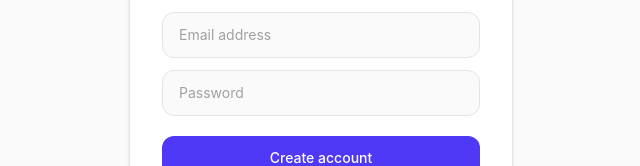
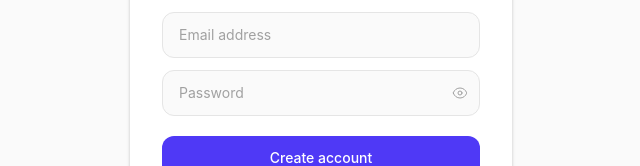
Before and after one commit to MuqtasidBhatti/mini-ecommerce-frontend, a React app: page /register in a window 1280 px wide. Shown: the part 355-521 px from the top of the page, without its empty margins (319-959 px from the left). Built offline with nearby package versions, Linux system fonts and the light colour scheme; the HTML template or start-up script is replaced by a standard one.

Commit message:
feat: add show/hide password toggle to login and register

```diff
--- a/src/pages/Login.jsx
+++ b/src/pages/Login.jsx
@@ -4,6 +4,7 @@
 const Login = () => {
   const [user, setUser] = useState({ email: "", password: "" })
   const [error, setError] = useState('')
+  const [showPassword, setShowPassword] = useState(false)
   const navigate = useNavigate()
 
   const handleLogin = async () => {
@@ -45,12 +46,30 @@
             onChange={(e) => setUser({ ...user, email: e.target.value })}
             className="w-full px-4 py-3 rounded-xl border border-neutral-200 text-sm text-neutral-800 placeholder:text-neutral-400 bg-neutral-50 focus:outline-none focus:ring-2 focus:ring-indigo-700 focus:border-transparent transition-all duration-150"
           />
-          <input
-            type="password"
-            placeholder="Password"
-            onChange={(e) => setUser({ ...user, password: e.target.value })}
-            className="w-full px-4 py-3 rounded-xl border border-neutral-200 text-sm text-neutral-800 placeholder:text-neutral-400 bg-neutral-50 focus:outline-none focus:ring-2 focus:ring-indigo-700 focus:border-transparent transition-all duration-150"
-          />
+          <div className="relative">
+            <input
+              type={showPassword ? "text" : "password"}
+              placeholder="Password"
+              onChange={(e) => setUser({ ...user, password: e.target.value })}
+              className="w-full px-4 py-3 rounded-xl border border-neutral-200 text-sm text-neutral-800 placeholder:text-neutral-400 bg-neutral-50 focus:outline-none focus:ring-2 focus:ring-indigo-700 focus:border-transparent transition-all duration-150"
+            />
+            <button
+              type="button"
+              onClick={() => setShowPassword(!showPassword)}
+              className="absolute right-3 top-1/2 -translate-y-1/2 text-neutral-400 hover:text-neutral-600 cursor-pointer"
+            >
+              {showPassword ? (
+                <svg xmlns="http://www.w3.org/2000/svg" className="w-4 h-4" fill="none" viewBox="0 0 24 24" stroke="currentColor" strokeWidth={1.5}>
+                  <path strokeLinecap="round" strokeLinejoin="round" d="M3.98 8.223A10.477 10.477 0 001.934 12C3.226 16.338 7.244 19.5 12 19.5c.993 0 1.953-.138 2.863-.395M6.228 6.228A10.45 10.45 0 0112 4.5c4.756 0 8.773 3.162 10.065 7.498a10.523 10.523 0 01-4.293 5.774M6.228 6.228L3 3m3.228 3.228l3.65 3.65m7.894 7.894L21 21m-3.228-3.228l-3.65-3.65m0 0a3 3 0 10-4.243-4.243m4.242 4.242L9.88 9.88" />
+                </svg>
+              ) : (
+                <svg xmlns="http://www.w3.org/2000/svg" className="w-4 h-4" fill="none" viewBox="0 0 24 24" stroke="currentColor" strokeWidth={1.5}>
+                  <path strokeLinecap="round" strokeLinejoin="round" d="M2.036 12.322a1.012 1.012 0 010-.639C3.423 7.51 7.36 4.5 12 4.5c4.638 0 8.573 3.007 9.963 7.178.07.207.07.431 0 .639C20.577 16.49 16.64 19.5 12 19.5c-4.638 0-8.573-3.007-9.963-7.178z" />
+                  <path strokeLinecap="round" strokeLinejoin="round" d="M15 12a3 3 0 11-6 0 3 3 0 016 0z" />
+                </svg>
+              )}
+            </button>
+          </div>
         </div>
 
         <button
--- a/src/pages/Register.jsx
+++ b/src/pages/Register.jsx
@@ -4,6 +4,7 @@
 const Register = () => {
   const [user, setUser] = useState({ name: "", email: "", password: "" })
   const [error, setError] = useState('')
+  const [showPassword, setShowPassword] = useState(false)
   const navigate = useNavigate()
 
   const handleRegister = async () => {
@@ -49,12 +50,30 @@
             onChange={(e) => setUser({ ...user, email: e.target.value })}
             className="w-full px-4 py-3 rounded-xl border border-neutral-200 text-sm text-neutral-800 placeholder:text-neutral-400 bg-neutral-50 focus:outline-none focus:ring-2 focus:ring-indigo-700 focus:border-transparent transition-all duration-150"
           />
-          <input
-            type="password"
-            placeholder="Password"
-            onChange={(e) => setUser({ ...user, password: e.target.value })}
-            className="w-full px-4 py-3 rounded-xl border border-neutral-200 text-sm text-neutral-800 placeholder:text-neutral-400 bg-neutral-50 focus:outline-none focus:ring-2 focus:ring-indigo-700 focus:border-transparent transition-all duration-150"
-          />
+          <div className="relative">
+            <input
+              type={showPassword ? "text" : "password"}
+              placeholder="Password"
+              onChange={(e) => setUser({ ...user, password: e.target.value })}
+              className="w-full px-4 py-3 rounded-xl border border-neutral-200 text-sm text-neutral-800 placeholder:text-neutral-400 bg-neutral-50 focus:outline-none focus:ring-2 focus:ring-indigo-700 focus:border-transparent transition-all duration-150"
+            />
+            <button
+              type="button"
+              onClick={() => setShowPassword(!showPassword)}
+              className="absolute right-3 top-1/2 -translate-y-1/2 text-neutral-400 hover:text-neutral-600 cursor-pointer"
+            >
+              {showPassword ? (
+                <svg xmlns="http://www.w3.org/2000/svg" className="w-4 h-4" fill="none" viewBox="0 0 24 24" stroke="currentColor" strokeWidth={1.5}>
+                  <path strokeLinecap="round" strokeLinejoin="round" d="M3.98 8.223A10.477 10.477 0 001.934 12C3.226 16.338 7.244 19.5 12 19.5c.993 0 1.953-.138 2.863-.395M6.228 6.228A10.45 10.45 0 0112 4.5c4.756 0 8.773 3.162 10.065 7.498a10.523 10.523 0 01-4.293 5.774M6.228 6.228L3 3m3.228 3.228l3.65 3.65m7.894 7.894L21 21m-3.228-3.228l-3.65-3.65m0 0a3 3 0 10-4.243-4.243m4.242 4.242L9.88 9.88" />
+                </svg>
+              ) : (
+                <svg xmlns="http://www.w3.org/2000/svg" className="w-4 h-4" fill="none" viewBox="0 0 24 24" stroke="currentColor" strokeWidth={1.5}>
+                  <path strokeLinecap="round" strokeLinejoin="round" d="M2.036 12.322a1.012 1.012 0 010-.639C3.423 7.51 7.36 4.5 12 4.5c4.638 0 8.573 3.007 9.963 7.178.07.207.07.431 0 .639C20.577 16.49 16.64 19.5 12 19.5c-4.638 0-8.573-3.007-9.963-7.178z" />
+                  <path strokeLinecap="round" strokeLinejoin="round" d="M15 12a3 3 0 11-6 0 3 3 0 016 0z" />
+                </svg>
+              )}
+            </button>
+          </div>
         </div>
 
         <button
```
